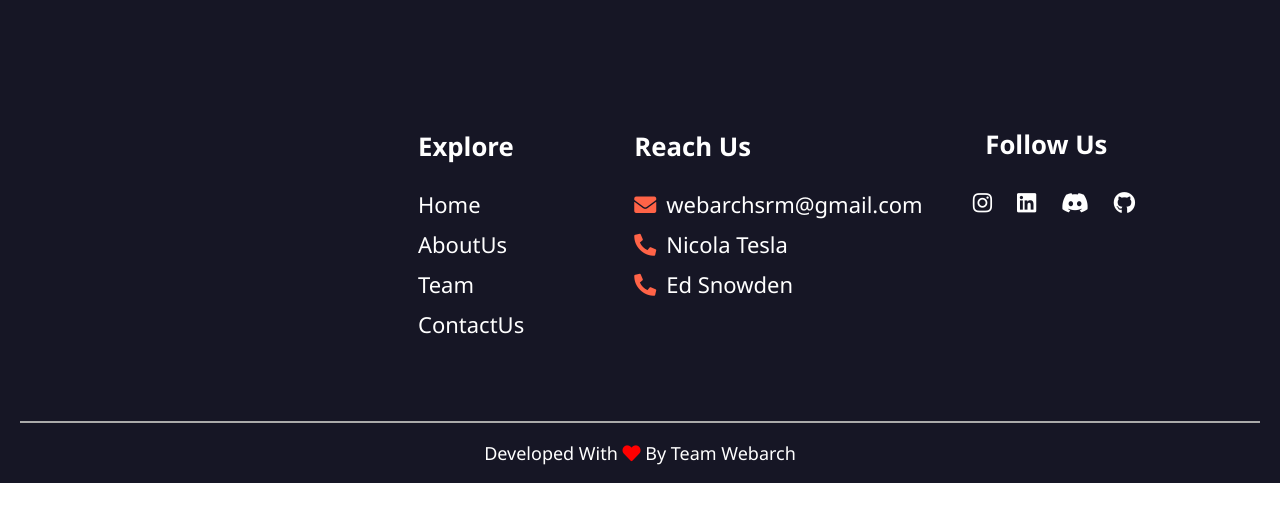
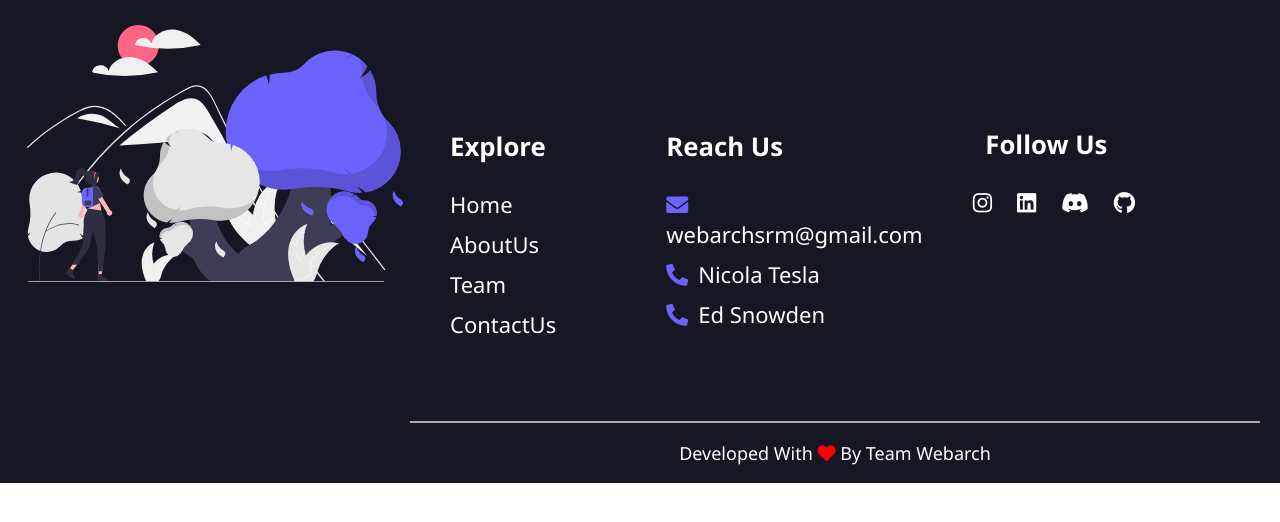
Before and after one commit to pranjay-poddar/webarchsite2021, a React (Create React App) app: page /footer in a window 1280 px wide. Shown: the top 522 px of the page. Built offline with nearby package versions, Linux system fonts and the light colour scheme.

Commit message:
try illustration

```diff
--- a/src/layout/Footer.js
+++ b/src/layout/Footer.js
@@ -1,8 +1,13 @@
 import classes from "../layout/Footer.module.css";
+import example from "../files/example.svg";
 
 const Footer = () => {
   return (
     <div className={classes.footerContainer}>
+      <div className={classes.illustration}>
+        <img src={example} alt="illustration" />
+      </div>
+      <div>
         <div className={classes.exploreContainer}>
           <ul className={classes.explore}>
             <h3>Explore</h3>
@@ -52,10 +57,7 @@ const Footer = () => {
                 </a>
               </li>
               <li>
-              <a
-                className={classes.discord}
-                href="www.google.com"
-              >
+                <a className={classes.discord} href="www.google.com">
                   <i className={"fab fa-discord"}></i>
                 </a>
               </li>
@@ -76,6 +78,7 @@ const Footer = () => {
           </p>
         </div>
       </div>
+    </div>
   );
 };
 
--- a/src/layout/Footer.module.css
+++ b/src/layout/Footer.module.css
@@ -1,11 +1,20 @@
 .footerContainer {
-    display: flex;
-    flex-direction: column;
+    display: grid;
+    grid-template-columns: 1fr 1.5fr;
     background: var(--bg-plain);
     color: white;
     font-size: var(--font-size-small);
     font-family:'Segoe UI', Tahoma, Geneva, Verdana, sans-serif;
     padding: 0 2rem;
+}
+
+.illustration {
+    margin-top: 2.5rem;
+    text-align: center;
+}
+
+.illustration img{
+    width: 96.5%;
 }
 
 .exploreContainer {
@@ -38,7 +47,8 @@
 
 .contact li a i {
     margin-right: 1rem;
-    color: #ff6347;
+    /* color: #ff6347; */
+    color: #6C63FF;
 }
 
 .msgContainer {
@@ -119,19 +129,6 @@
 }
 
 @media (max-width:760px) {
-    /* .footerContainer {
-        font-size: 2rem;
-        padding-right: 0;
-    }
-    h3 {
-        font-size: 2rem;
-    }
-    .explore {
-        margin-right: 3rem;
-    }
-    .contact li a {
-        font-size: 2rem;
-    } */
     .explore {
         display: none;
     }
```
Also changed, not shown: src/files/example.svg (added). Lines whose indentation alone changed are shown as unchanged.
